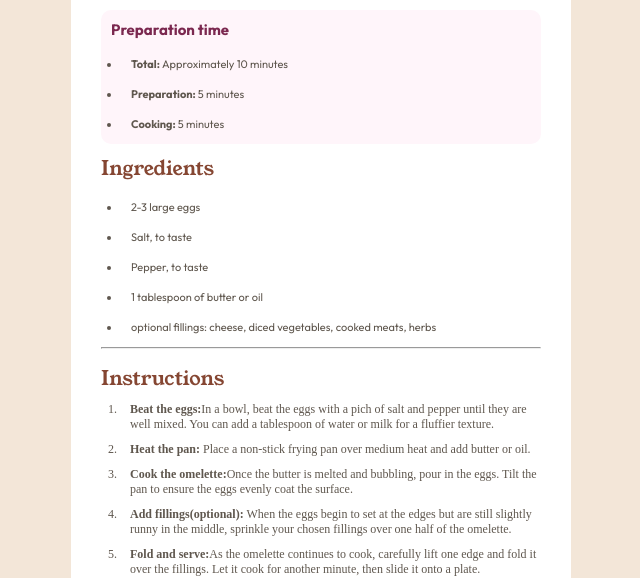
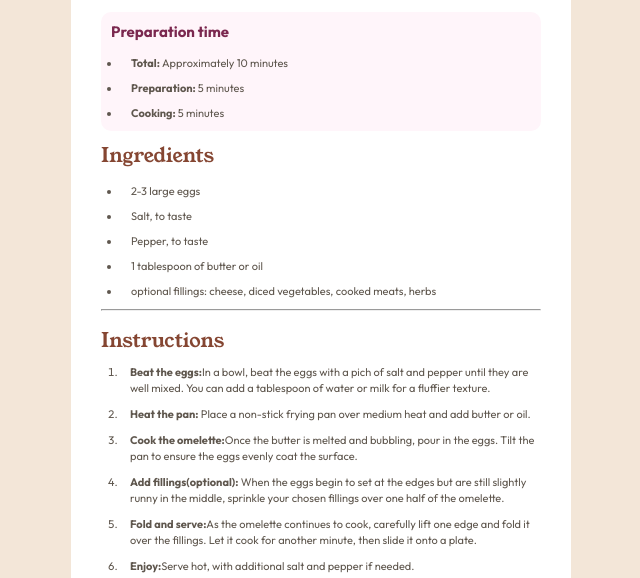
Before and after one commit to alessandro98765/Proyecto-finalizado, a plain HTML site: page index.html in a window 1280 px wide. Shown: the part 374-952 px from the top of the page, without its empty margins (319-959 px from the left). Drawn offline with Linux system fonts and the light colour scheme.

Commit message:
Proyecto finalizado

```diff
--- a/estilos.css
+++ b/estilos.css
@@ -37,6 +37,7 @@ p{
   font-size: 11px;
   color: hsl(30, 10%, 34%);
   margin-bottom: 15px;
+line-height: 15px;
 }
 .bloque-t{
 width: 100%;
@@ -58,9 +59,10 @@ ul{
      font-family: "Outfit", sans-serif;
      font-style: normal;
     font-size: 11px;
-    line-height: 20px;
+    line-height: 15px;
     padding: 5px 20px 10px 20px;
     color: hsl(30, 10%, 34%);
+
 }
 h2{
     color: hsl(14, 45%, 36%);
@@ -77,9 +79,11 @@ li{
     padding-left: 10px;
 }
 .instrucciones{
-    font-size: 12px;
+  font-family: "Outfit", sans-serif;
+    font-size: 11px;
 padding-left: 19px;
 color: hsl(30, 10%, 34%);
+line-height: 16px;
 }
 .separacion{
     margin-top: 20px
```
